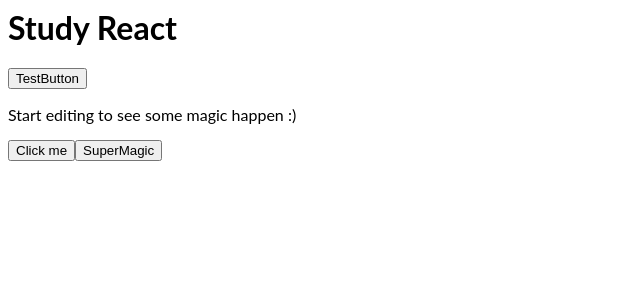
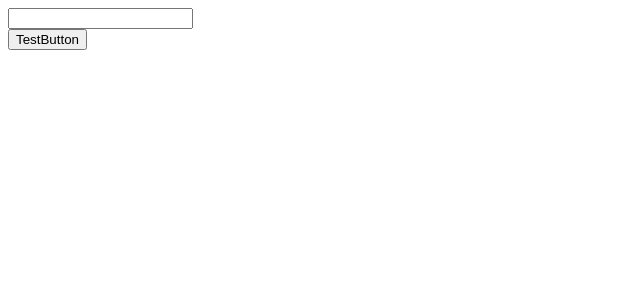
Before and after one commit to di858mon/react-fk6yqq-Study, a React (Create React App) app: page / in a window 1280 px wide. Shown: the top 300 px of the page, without its empty margins (0-640 px from the left). Built offline with nearby package versions, Linux system fonts and the light colour scheme.

Commit message:
Finish L5

```diff
--- a/src/App.js
+++ b/src/App.js
@@ -1,6 +1,8 @@
 import React from 'react';
 import './style.css';
 import Test from './comp/Test';
+import Task1 from './comp/Task1';
+import Task3 from './comp/Task3';
 
 export default function App() {
   function Showalert(text) {
@@ -9,12 +11,7 @@ export default function App() {
   }
   return (
     <div>
-      <h1>Study React</h1>
-      <div className="out"> </div>
-      <Test />
-      <p>Start editing to see some magic happen :)</p>
-      <button onClick={() => Showalert('1234')}>Click me</button>
-      <button>SuperMagic</button>
+      <Task3 />
     </div>
   );
 }
--- /dev/null
+++ b/src/comp/Task1.js
@@ -0,0 +1,27 @@
+import React from 'react';
+import { useState } from 'react';
+
+class Task1 extends React.Component {
+  constructor() {
+    super();
+    this.state = {
+      st1: '',
+    };
+  }
+  f1 = () => {
+    let pageIn = document.querySelector('.in1').value;
+    this.setState({ st1: pageIn });
+  };
+  render() {
+    return (
+      <>
+        <input type="text" className="in1" />
+        <br />
+        <button onClick={this.f1}>TestButton</button>
+        <div className="out1">{this.state.st1}</div>
+      </>
+    );
+  }
+}
+
+export default Task1;
--- /dev/null
+++ b/src/comp/Task3.js
@@ -0,0 +1,26 @@
+import React from 'react';
+import { useState } from 'react';
+
+class Task3 extends React.Component {
+  constructor() {
+    super();
+    this.state = {
+      st1: '',
+    };
+  }
+  f1 = (event) => {
+    this.setState({ st1: event.target.value });
+  };
+  render() {
+    return (
+      <>
+        <input type="text" className="in1" onInput={this.f1} />
+        <br />
+        <button onClick={this.f1}>TestButton</button>
+        <div className="out1">{this.state.st1}</div>
+      </>
+    );
+  }
+}
+
+export default Task3;
--- a/src/comp/Test.js
+++ b/src/comp/Test.js
@@ -1,4 +1,5 @@
 import React from 'react';
+
 function TestOutput() {
   let out = document.querySelector('.out');
   out.textContent = 'test';
```
Also changed, not shown: src/comp/Task2.js (added, +28 -0 lines).
